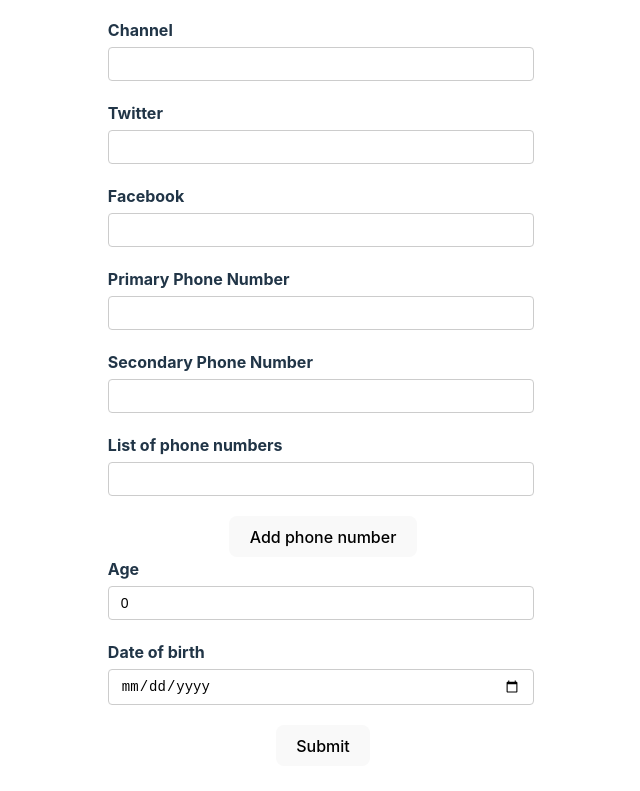
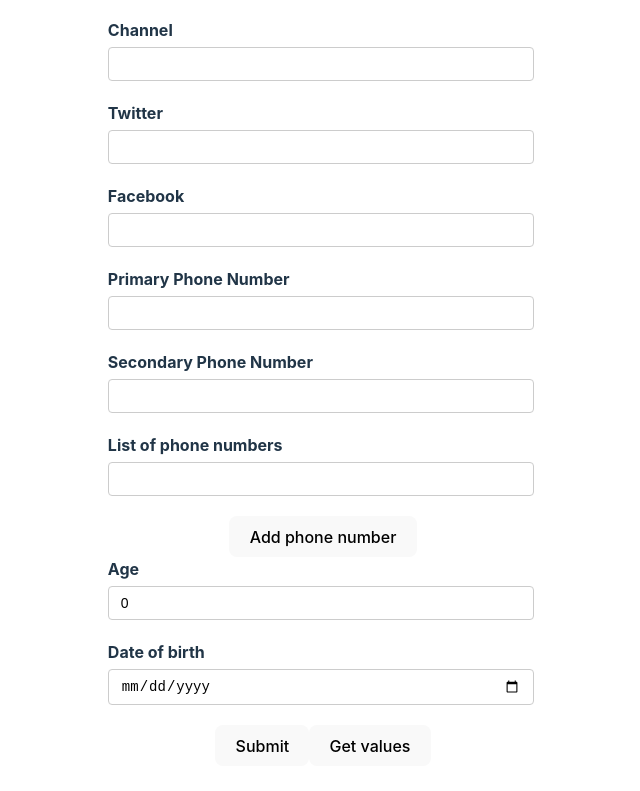
Before and after one commit to Narotam-Mishra/react-hook-form_learning, a React (Vite) app: page / in a window 1280 px wide. Shown: the part 305-1096 px from the top of the page, without its empty margins (317-957 px from the left). Built offline with nearby package versions, Linux system fonts and the light colour scheme.

Commit message:
rhf_1.17_get_field_values

```diff
--- a/src/components/YoutubeForm.tsx
+++ b/src/components/YoutubeForm.tsx
@@ -1,7 +1,8 @@
+/* eslint-disable @typescript-eslint/no-unused-vars */
 
 import { useForm, useFieldArray } from "react-hook-form"
 import { DevTool } from '@hookform/devtools'
-import { useEffect } from "react";
+// import { useEffect } from "react";
 
 let renderCount = 0;
 
@@ -48,7 +49,7 @@
     // }
   });
 
-  const { register, control, handleSubmit, formState, watch } = form;
+  const { register, control, handleSubmit, formState, watch, getValues } = form;
   const { errors } = formState
 
   const { fields, append, remove } = useFieldArray({
@@ -62,14 +63,18 @@
     console.log('Form submitted!!', data);
   }
 
-  useEffect(() => {
-    const subscription = watch((val) => {
-      console.log(val);
-    })
-    return () => {
-      subscription.unsubscribe();
-    }
-  }, [watch])
+  const handleGetValues = () => {
+    console.log("Get values", getValues(["username", "email"]));
+  }
+
+  // useEffect(() => {
+  //   const subscription = watch((val) => {
+  //     console.log(val);
+  //   })
+  //   return () => {
+  //     subscription.unsubscribe();
+  //   }
+  // }, [watch])
 
 
   // const watchedVal = watch(["username", "email"]);
@@ -235,6 +240,7 @@
         </div>
 
         <button>Submit</button>
+        <button type="button" onClick={handleGetValues}>Get values</button>
       </form>
       <DevTool control={control} />
     </div>
```
Also changed, not shown: ReadMe.txt.
